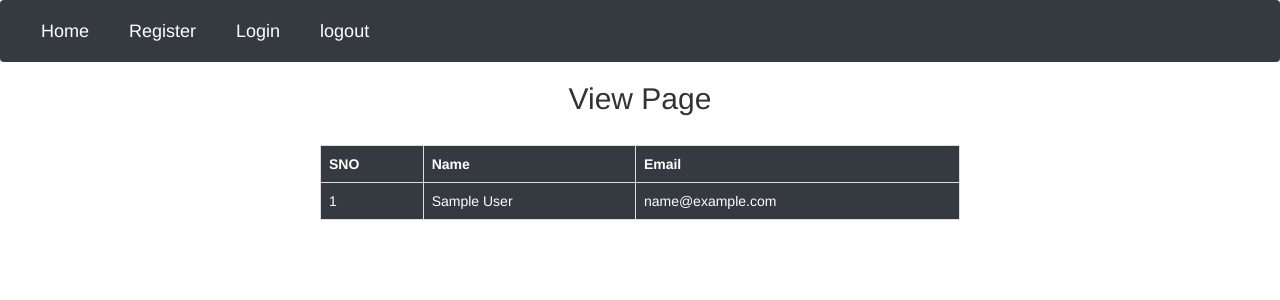
After one commit to RajapandiR/django-register, a Django app: page /view/ in a window 1280 px wide. The commit adds this page. Shown: the top 300 px of the page. Run offline with Django 3.2, Linux system fonts and the light colour scheme; the visitor is signed in with stand-in values (Sample User, id 1); data comes from the database, SQL or seed files in the repository; some libraries are stand-ins or nearby versions.

Commit message:
Added navbar

```diff
--- a/register/urls.py
+++ b/register/urls.py
@@ -18,11 +18,13 @@ from django.urls import path, include
 from registerapp import views
 from django.conf import settings
 from django.conf.urls.static import static
+from django.contrib.auth import views as auth_views
 
 urlpatterns = [
     path('admin/', admin.site.urls),
-    path('index/', views.index, name='index'),
+    path('', views.index, name='index'),
     path('register/', views.register, name='register'),
     path('login/', views.login1, name='login1'),
+    path('view/', views.viewpage, name='viewpage'),
     path( 'api/', include('registerapp.urls')),
 ]+ static(settings.STATIC_URL, document_root=settings.STATIC_ROOT)
--- a/registerapp/forms.py
+++ b/registerapp/forms.py
@@ -1,4 +1,5 @@
 from django import forms
+from passlib.hash import pbkdf2_sha256
 
 from registerapp import models
 
@@ -33,6 +34,9 @@ class RegisterPageForm(forms.ModelForm):
             raise forms.ValidationError("email is taken")
         return email
 
+    def verify_paaword(self, raw_password):
+        return pbkdf2_sha256.verify(raw_password, self.password)
+
     def clean_confirmPassword(self):
         # Check that the two password entries match
         password1 = self.cleaned_data.get("password")
--- a/registerapp/models.py
+++ b/registerapp/models.py
@@ -4,6 +4,7 @@ from django.contrib.auth.models import PermissionsMixin
 from django.contrib.auth.models import BaseUserManager
 from django.contrib.auth.hashers import make_password
 from django.conf import settings
+
 # Create your models here.
 
 class RegisterManager(BaseUserManager):
@@ -31,8 +32,10 @@ class RegisterManager(BaseUserManager):
 class RegisterPage(AbstractBaseUser, PermissionsMixin):
 	email = models.EmailField(max_length=100, unique= True)
 	name = models.CharField(max_length=100)
+	password = models.CharField(max_length=300)
 	is_active = models.BooleanField(default = True)
 	is_staff = models.BooleanField(default = False)
+
 
 	objects = RegisterManager()
 	USERNAME_FIELD = 'email'
--- a/registerapp/views.py
+++ b/registerapp/views.py
@@ -1,28 +1,24 @@
 from django.shortcuts import render, redirect
 from django.contrib import  messages
-# from django.contrib.auth import authenticate, login, logout?
 from django.contrib.auth import authenticate , login, logout
+from django.contrib.auth import update_session_auth_hash
+from django.contrib.auth.forms import PasswordChangeForm
+from django.contrib.auth.decorators import login_required
+
 from registerapp import models
 from registerapp import forms
 # Create your views here.
 
 def index(req):
-    form = forms.RegisterPageForm()
-    if req.method == 'POST':
-        form = forms.RegisterPageForm(req.POST)
-        if form.is_vlaid():
-            if password == confirmPassword:
-                User.objects.create_user(username=username, password=password, email=email)
-                form.save()
-                messages.add_message(request,messages.SUCCESS ,"Your success")
-            else:
-                messages.add_message(request, messages.WARNING , "Password doesn't match.")
-            form.save()
-            redirect('login')
+    return render(req, 'index.html')
+
+@login_required
+def viewpage(req):
+    obj = models.RegisterPage.objects.all()
     context = {
-        'form': form
+        'data': obj
     }
-    return render(req, 'index.html', context)
+    return render(req, 'viewpage.html', context)
 
 
 def register(req):
--- /dev/null
+++ b/templates/base.html
@@ -0,0 +1,45 @@
+{% load static %}
+<!DOCTYPE html>
+<html lang="en">
+<head>
+    <meta charset="UTF-8">
+    <meta name="viewport" content="width=device-width, initial-scale=1.0">
+    {% block title %}
+    <title>Home</title>
+    {% endblock %}
+    <link rel="stylesheet" href="https://stackpath.bootstrapcdn.com/bootstrap/4.4.1/css/bootstrap.min.css" integrity="sha384-Vkoo8x4CGsO3+Hhxv8T/Q5PaXtkKtu6ug5TOeNV6gBiFeWPGFN9MuhOf23Q9Ifjh" crossorigin="anonymous">
+    <link rel="stylesheet" href="https://maxcdn.bootstrapcdn.com/bootstrap/3.3.7/css/bootstrap.min.css">
+    <link rel="stylesheet" href="https://maxcdn.bootstrapcdn.com/font-awesome/4.7.0/css/font-awesome.min.css">
+    <script src="https://ajax.googleapis.com/ajax/libs/jquery/1.12.4/jquery.min.js"></script>
+    <script src="https://maxcdn.bootstrapcdn.com/bootstrap/3.3.7/js/bootstrap.min.js"></script>
+    <link rel="stylesheet" type="text/css" href="{% static 'css/style.css' %}">
+</head>
+<body>
+    <nav class="navbar navbar-expand-lg navbar-dark bg-dark">
+        <!--  <a class="navbar-brand" href="home">Home</a>-->
+          <button class="navbar-toggler" type="button" data-toggle="collapse" data-target="#navbarNav" aria-controls="navbarNav" aria-expanded="false" aria-label="Toggle navigation">
+            <span class="navbar-toggler-icon"></span>
+          </button>
+          <div class="collapse navbar-collapse" id="navbarNav">
+            <ul class="navbar-nav">
+              <li class="nav-item">
+                <a class="navbar-brand" href="/">Home <span class="sr-only">(current)</span></a>
+              </li>
+              <li class="nav-item">
+                <a class="navbar-brand" href="/register">Register</a>
+              </li>
+              <li class="nav-item">
+                <a class="navbar-brand" href="/login">Login</a>
+              </li>
+              <li class="nav-item">
+                <a class="navbar-brand" href="/">logout</a>
+              </li>
+            </ul>
+          </div>
+        </nav>
+
+      {% block body  %}
+
+      {% endblock %}
+</body>
+</html>
--- /dev/null
+++ b/templates/viewpage.html
@@ -0,0 +1,20 @@
+{% extends 'base.html' %}
+{% block body %}
+    <center><h2>View Page</h2></center>
+    <br>
+    <center>
+    <table class="table table-bordered table-dark" style="width: 50%;">
+        <tr>
+            <th>SNO</th>
+            <th>Name</th>
+            <th>Email</th>
+        </tr>
+        {% for i in data %}
+        <tr>
+            <td>{{forloop.counter}}</td>
+            <td>{{i.name}}</td>
+            <td>{{i.email}}</td>
+        </tr>
+        {% endfor  %}
+    </table></center>
+    {% endblock %}
```
Also changed, not shown: templates/index.html (+3 -22 lines), templates/login.html (+8 -17 lines), templates/register.html (+7 -19 lines).
